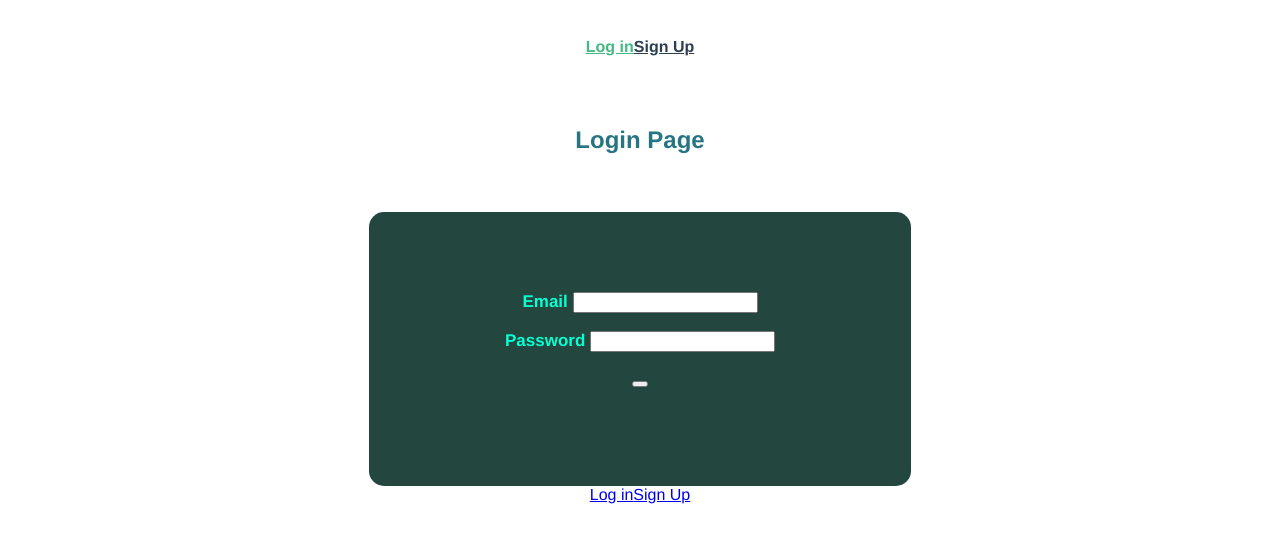
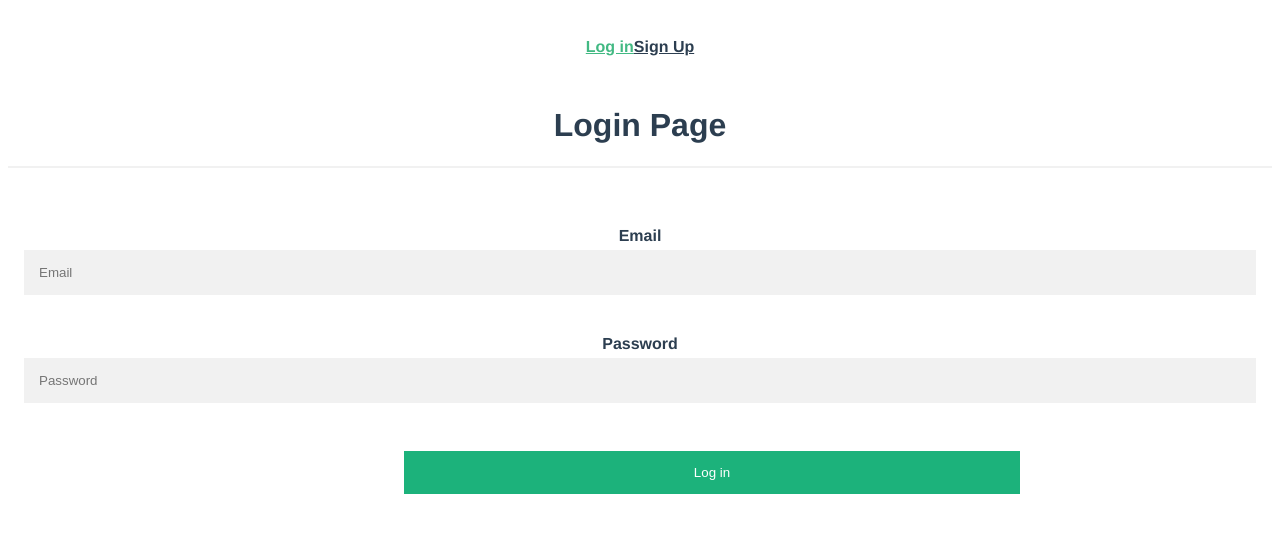
Before and after one commit to aliiimaher/Trello-Front-End-Vue, a Vue app: page /login in a window 1280 px wide. Shown: the top 542 px of the page. Built offline with nearby package versions, Linux system fonts and the light colour scheme.

Commit message:
add extra css and change the style of button

```diff
--- a/src/App.vue
+++ b/src/App.vue
@@ -8,8 +8,8 @@
   </div>
   <!-- <nav> -->
   <!-- <router-link to="/">Home</router-link> -->
-  <router-link to="/login">Log in</router-link>
-  <router-link to="/sign-up">Sign Up</router-link>
+  <!-- <router-link to="/login">Log in</router-link>
+  <router-link to="/sign-up">Sign Up</router-link> -->
   <!-- </nav> -->
 </template>
 
--- a/src/views/LogIn.vue
+++ b/src/views/LogIn.vue
@@ -1,15 +1,20 @@
 <template>
-  <h2>Login Page</h2>
+  <h1>Login Page</h1>
+  <hr />
   <br />
-  <div class="login">
+  <div class="container">
     <!-- <form id="login"> -->
     <label><b>Email </b> </label>
-    <input v-model="currentUser.email" />
+    <input v-model="currentUser.email" type="text" placeholder="Email" />
     <br /><br />
     <label><b> Password </b> </label>
-    <input v-model="currentUser.password" />
+    <input
+      v-model="currentUser.password"
+      type="password"
+      placeholder="Password"
+    />
     <br /><br />
-    <button @click="logIn" />
+    <button class="signupbtn" @click="logIn">Log in</button>
 
     <br /><br />
     <!-- </form> -->
@@ -52,58 +57,71 @@ export default {
 </script>
 
 <style scoped>
-body {
-  margin: 0;
-  padding: 0;
-  background-color: #6abadeba;
-  font-family: "Arial";
+* {
+  box-sizing: border-box;
 }
-.login {
-  width: 382px;
-  overflow: hidden;
-  margin: auto;
-  margin: 20 0 0 450px;
-  padding: 80px;
-  background: #23463f;
-  border-radius: 15px;
+
+/* Full-width input fields */
+input[type="text"],
+input[type="password"] {
+  width: 100%;
+  padding: 15px;
+  margin: 5px 0 22px 0;
+  display: inline-block;
+  border: none;
+  background: #f1f1f1;
 }
-h2 {
-  text-align: center;
-  color: #277582;
-  padding: 20px;
+
+input[type="text"]:focus,
+input[type="password"]:focus {
+  background-color: #ddd;
+  outline: none;
 }
-label {
-  color: #08ffd1;
-  font-size: 17px;
+
+hr {
+  border: 1px solid #f1f1f1;
+  margin-bottom: 25px;
 }
-#Uname {
-  width: 300px;
-  height: 30px;
+
+/* Set a style for all buttons */
+button {
+  background-color: #04aa6d;
+  color: white;
+  padding: 14px 20px;
+  margin: 8px 0;
   border: none;
-  border-radius: 3px;
-  padding-left: 8px;
+  cursor: pointer;
+  width: 100%;
+  opacity: 0.9;
+  margin-left: 380px;
 }
-#Pass {
-  width: 300px;
-  height: 30px;
-  border: none;
-  border-radius: 3px;
-  padding-left: 8px;
+
+button:hover {
+  opacity: 1;
 }
-#log {
-  width: 300px;
-  height: 30px;
-  border: none;
-  border-radius: 17px;
-  padding-left: 7px;
-  color: blue;
+
+/* Extra styles for the cancel button */
+.cancelbtn {
+  padding: 14px 20px;
+  background-color: #f44336;
 }
-span {
-  color: white;
-  font-size: 17px;
+
+/* Float cancel and signup buttons and add an equal width */
+.cancelbtn,
+.signupbtn {
+  float: left;
+  width: 50%;
 }
-a {
-  float: right;
-  background-color: grey;
+
+/* Add padding to container elements */
+.container {
+  padding: 16px;
+}
+
+/* Clear floats */
+.clearfix::after {
+  content: "";
+  clear: both;
+  display: table;
 }
 </style>
--- a/src/views/SignUp.vue
+++ b/src/views/SignUp.vue
@@ -2,7 +2,6 @@
   <!-- <form action="action_page.php" style="border: 1px solid #ccc"> -->
   <div class="container">
     <h1>Sign Up</h1>
-    <p>Please fill in this form to create an account.</p>
     <hr />
 
     <label for="firstName"><b>First name</b></label>
@@ -113,6 +112,7 @@ button {
   cursor: pointer;
   width: 100%;
   opacity: 0.9;
+  margin-left: 380px;
 }
 
 button:hover {
```
